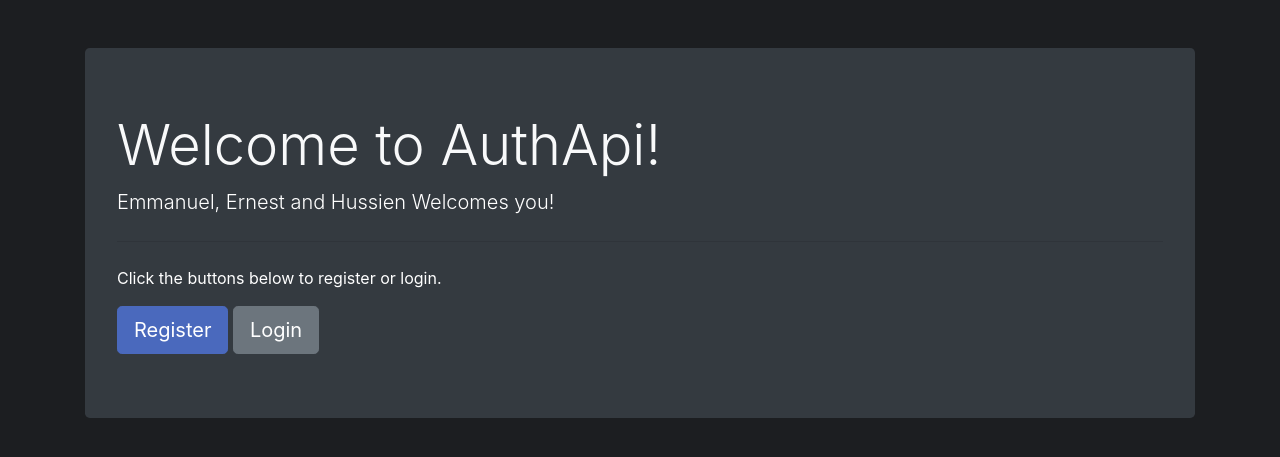
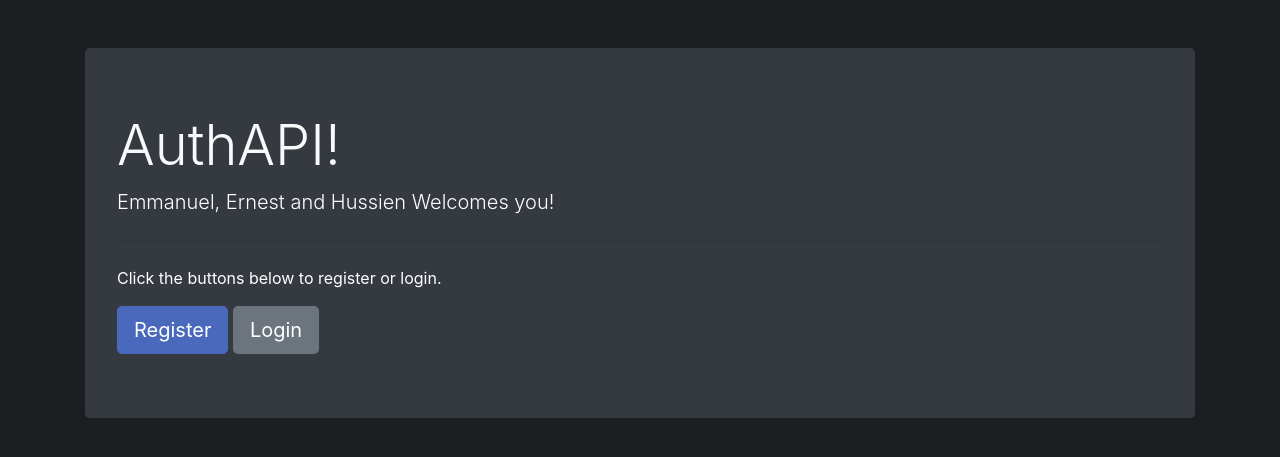
Before and after one commit to Ernest-Geek/Authentication_API, a Flask app: page / in a window 1280 px wide. Shown: the part 56-513 px from the top of the page. Run offline with Flask 2, Linux system fonts and the light colour scheme; some libraries are stand-ins or nearby versions.

Commit message:
Update index.html

```diff
--- a/app/templates/index.html
+++ b/app/templates/index.html
@@ -4,11 +4,12 @@
 
 {% block content %}
 <div class="jumbotron bg-dark text-white">
-    <h1 class="display-4">Welcome to AuthApi!</h1>
+    <h1 class="display-4">AuthAPI!</h1>
     <p class="lead">Emmanuel, Ernest and Hussien Welcomes you!</p>
     <hr class="my-4">
     <p>Click the buttons below to register or login.</p>
     <a class="btn btn-primary btn-lg" href="{{ url_for('register') }}" role="button">Register</a>
     <a class="btn btn-secondary btn-lg" href="{{ url_for('login') }}" role="button">Login</a>
+
 </div>
 {% endblock %}
```
